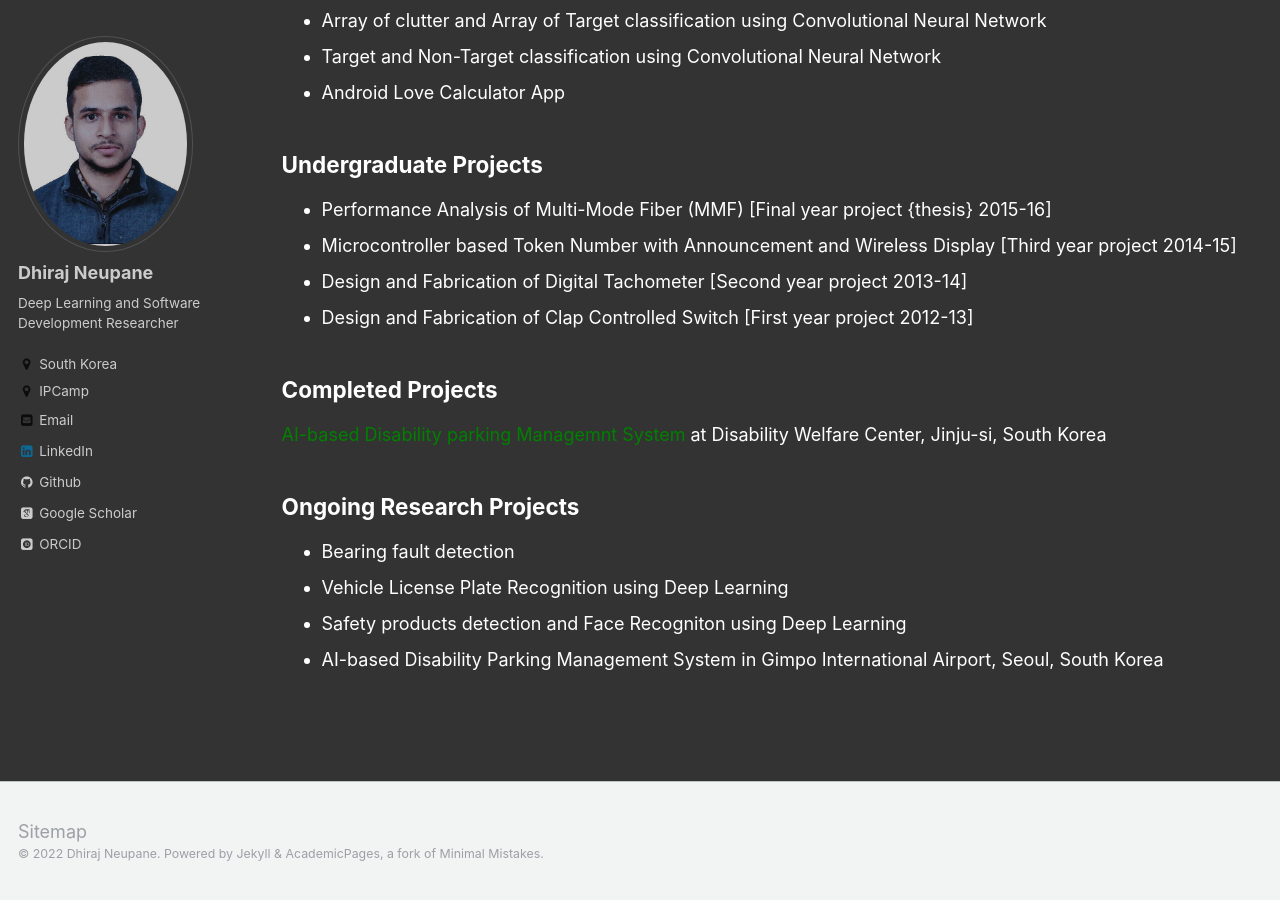
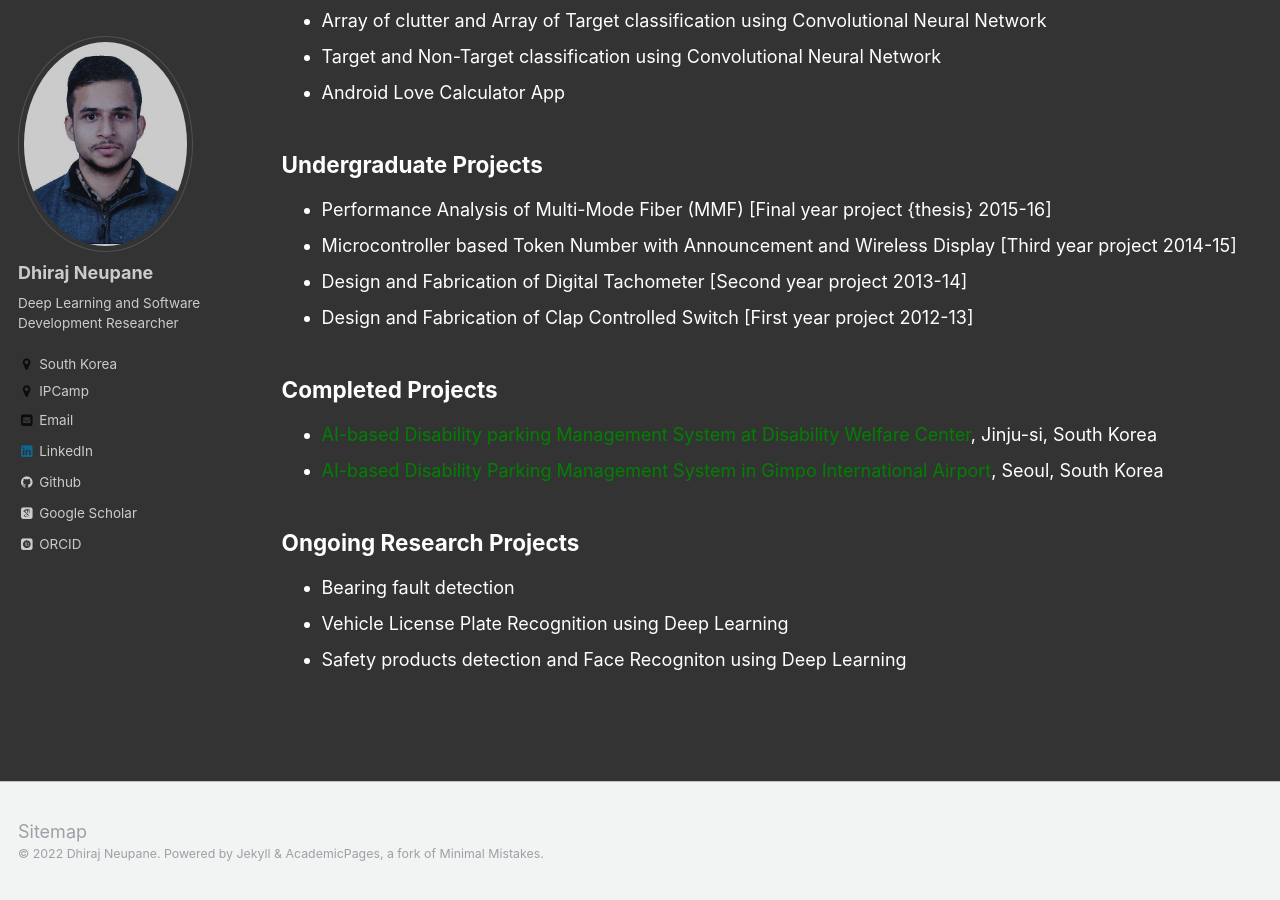
Before and after one commit to dhirajneupane/academicPortfolio, a Jekyll site: the page built from _pages/research.md, in a window 1280 px wide and 900 px high, scrolled down 553 px. Built offline with Jekyll 4.4.1, drawn with Linux system fonts in a browser that asks for light colours; some web fonts are replaced.

Commit message:
Update research.md

```diff
--- a/_pages/research.md
+++ b/_pages/research.md
@@ -30,11 +30,12 @@ Research Interest
 
 **Completed Projects**
 ----------------
-[<span style="color:green">AI-based Disability parking Managemnt System</span>](http://amenews.kr/m/view.php?idx=48978){:target="_blank"} at Disability Welfare Center, Jinju-si, South Korea
+* [<span style="color:green">AI-based Disability parking Management System at Disability Welfare Center</span>](http://amenews.kr/m/view.php?idx=48978){:target="_blank"}, Jinju-si, South Korea
+* [<span style="color:green">AI-based Disability Parking Management System in Gimpo International Airport</span>]([http://amenews.kr/m/view.php?idx=48978](https://www.boannews.com/media/view.asp?idx=109024)){:target="_blank"}, Seoul, South Korea
+
 
 **Ongoing Research Projects**
 -----------------
 * Bearing fault detection
 * Vehicle License Plate Recognition using Deep Learning
 * Safety products detection and Face Recogniton using Deep Learning
-* AI-based Disability Parking Management System in Gimpo International Airport, Seoul, South Korea
```
